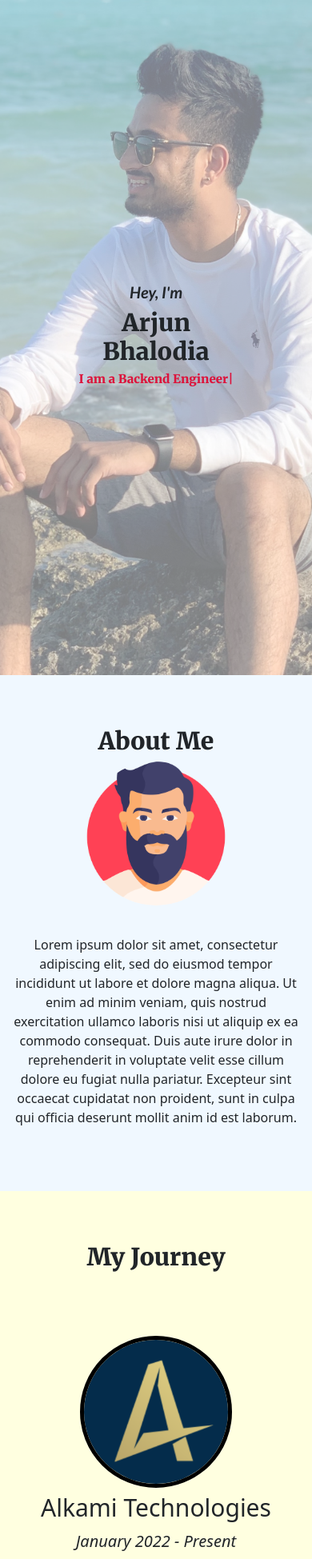
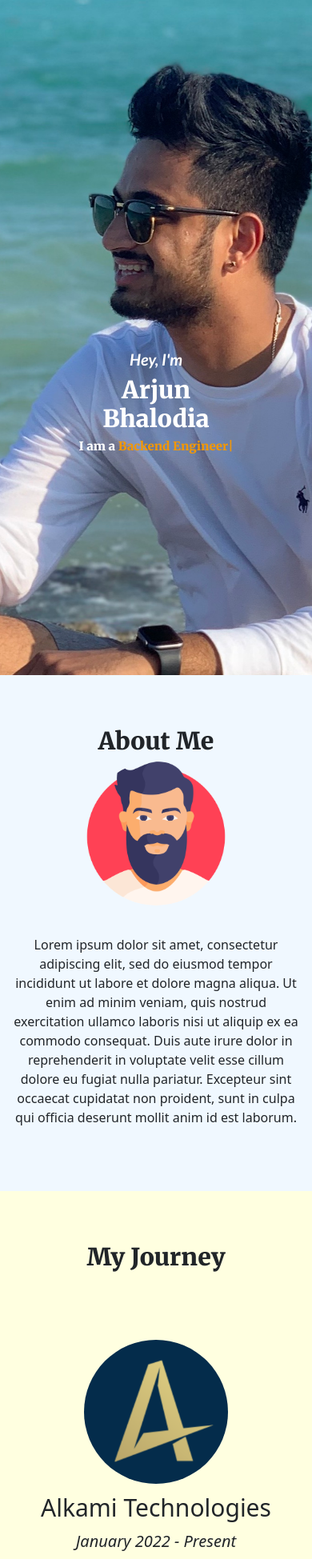
Before and after one commit to ArjunBhalodia98/PersonalWebsite, a React (Create React App) app: page / in a window 390 px wide. Shown: the top 1949 px of the page at 80% size. Built offline with nearby package versions, Linux system fonts and the light colour scheme.

Commit message:
More addition

```diff
--- a/package.json
+++ b/package.json
@@ -12,7 +12,9 @@
     "react-bootstrap": "^2.4.0",
     "react-dom": "^18.0.0",
     "react-owl-carousel": "^2.3.3",
+    "react-parallax": "^3.5.1",
     "react-scripts": "5.0.0",
+    "react-scroll-parallax": "^3.2.0",
     "react-typed": "^1.2.0",
     "styled-components": "^5.3.5",
     "web-vitals": "^2.1.4"
--- a/src/App.js
+++ b/src/App.js
@@ -3,6 +3,7 @@ import TopPart from "./Components/TopPart";
 import MyJourney from "./Components/MyJourney";
 import Work from "./Components/Work";
 import Testimonials from "./Components/Testimonials";
+import Footer from "./Components/Footer";
 
 function App() {
   return (
@@ -11,6 +12,7 @@ function App() {
         <MyJourney/>
         <Work/>
         <Testimonials/>
+        {/*<Footer/>*/}
     </div>
   );
 }
--- /dev/null
+++ b/src/Components/Footer.js
@@ -0,0 +1,24 @@
+import React from "react";
+import email from "../Assests/email.png";
+import {Col, Container, Row} from "react-bootstrap";
+import styled from "styled-components";
+
+
+export default function Footer() {
+
+    const StyledImage = styled.img`
+        width: 20px;
+    `;
+
+    return (
+        <div>
+            <Container>
+                <Row>
+                    <Col lg={{ span: 6, offset: 3}}>
+                        <h1> Here</h1>
+                    </Col>
+                </Row>
+            </Container>
+        </div>
+    )
+}
--- a/src/Components/Testimonials.js
+++ b/src/Components/Testimonials.js
@@ -48,18 +48,8 @@ export default function Testimonials(){
         },
         {
             content:
-                "I cannot tell you how much we loved using this silent auction software. Everything was seamless…from set up, to bidding, to payment. We will absolutely use MyEvent next year.",
-            author: "Sarah M., CCHS Foundation"
-        },
-        {
-            content:
-                "I tried MyEvent instead of typical paper raffle tickets. The system was easy to set up online and people who couldn't attend the event were still able to enter the raffle, which was HUGE bump in revenue.",
-            author: "Alexander B., Pan-Mass Challenge"
-        },
-        {
-            content:
-                "MyEvent is a great way to bring in money for your Fund A Need. The 24/7 tech support allows you to feel confident, and the platform makes your Fund a Need so much easier to run. Well definitely be using MyEvent again.",
-            author: "Amy C., One Less Orphan Fund"
+                "I am impressed by the quality of work and professionalism I received from Arjun. He was right on time, energetic, and innovative in his commitments. Thanks to him, we could achieve our goals on time and finish numerous financial integrations and features. I'm looking forward to continuing working with him in the future.",
+            author: "Amir Anjomshoa, Team Tech Lead - Alkami Technologies"
         }
     ];
 
--- a/src/Components/TopPart.css
+++ b/src/Components/TopPart.css
@@ -1,3 +1,10 @@
 .TopPart {
     text-align: center;
 }
+
+@media only screen and (max-width: 820px){
+    .Parallax {
+        strength: 200;
+        background-color: red;
+    }
+}
--- a/src/Components/TopPart.js
+++ b/src/Components/TopPart.js
@@ -3,14 +3,15 @@ import styled from "styled-components";
 import './TopPart.css'
 import Typed from 'react-typed';
 import Background_Image from "../Assests/Background_Image.jpg";
+import { Parallax, Background } from 'react-parallax';
+
+// import { Parallax, Background } from "react-parallax";
 
 function TopPart() {
 
     const StyledDiv = styled.div`
-      background-image: url(${Background_Image});
       background-size: cover;
       background-repeat: no-repeat;
-      opacity: 0.5;
       position: relative;
       height: 100vh;
       @media only screen and (max-width: 820px){
@@ -20,15 +21,20 @@ function TopPart() {
 
     const BodyDiv = styled.div`
       position: absolute;
-      top: 50%;
+      top: 60%;
       left: 50%;
       transform: translate(-50%, -50%);
+      @media only screen and (max-width: 820px){
+        top: 60%;
+        left: 50%;
+      }
     `;
 
     const StyledH1 = styled.h1`
       line-heright: 1.5;
       letter-spacing: 1.5;
       font-family: "Merriweather";
+      color: white;
       font-size: 50px;
       @media only screen and (max-width: 820px){
         font-size: 30px;
@@ -40,7 +46,7 @@ function TopPart() {
       letter-spacing: 1.5;
       font-family: "Merriweather";
       font-size: 20px;
-      color: crimson;
+      color: white;
       @media only screen and (max-width: 820px){
         font-size: 15px;
       }
@@ -51,6 +57,7 @@ function TopPart() {
       letter-spacing: 1.15;
       font-weight: bold;
       font-family: "Lato";
+      color: white;
       font-size: 30px;
       @media only screen and (max-width: 820px){
         font-size: 20px;
@@ -59,7 +66,8 @@ function TopPart() {
 
     return (
         <div className="TopPart">
-            <StyledDiv/>
+            <Parallax bgImage={Background_Image} strength={400} className="Parallax">
+                <StyledDiv>
                     <BodyDiv>
                         <StyledH3>Hey, I'm</StyledH3>
                         <StyledH1>Arjun Bhalodia</StyledH1>
@@ -70,9 +78,12 @@ function TopPart() {
                                     typeSpeed={40}
                                     backSpeed={50}
                                     loop
+                                    style={{color: "#f09707"}}
                                 />
                         </StyledH2>
                     </BodyDiv>
+                </StyledDiv>
+            </Parallax>
         </div>
     )
 }
--- a/src/Components/WorkBody.js
+++ b/src/Components/WorkBody.js
@@ -6,7 +6,6 @@ function WorkBody(props){
 
     const StyledImage = styled.img`
       width: 200px;
-      outline: 5px solid black;
       border-radius: 50%;
       @media only screen and (max-width: 820px){
         width: 180px;
```
Also changed, not shown: src/Assests/email.png (added), 1 other file (tests, documents, lock files or other folders). Lines whose indentation alone changed are shown as unchanged.
